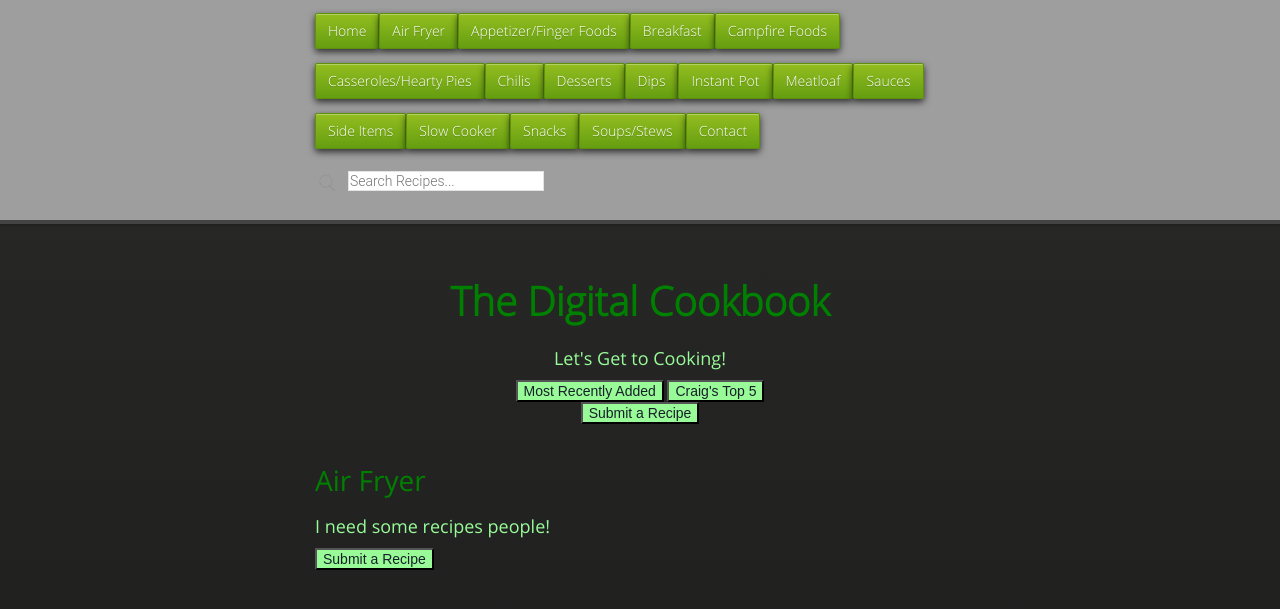
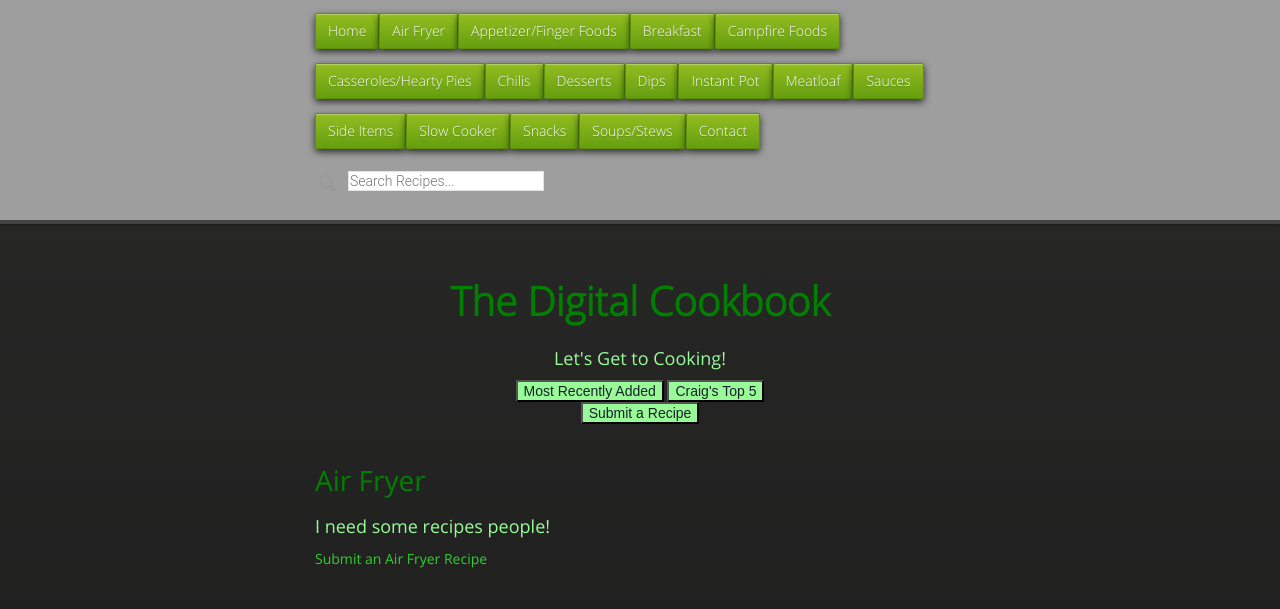
Before and after one commit to cmwillett/TheDigitalCookbook, a Jekyll site: the page built from AirFryer.md, in a window 1280 px wide. Shown: the top 609 px of the page. Built offline with Jekyll 4.4.1, drawn with Linux system fonts in a browser that asks for light colours; nearby versions of some CDN libraries.

```diff
--- a/AirFryer.md
+++ b/AirFryer.md
@@ -6,7 +6,4 @@
 # Air Fryer
 
 ### I need some recipes people!
-<form action="mailto:craig.willett@gmail.com" method="GET">
-    <input name="subject" type="hidden" value="TDC-New Recipe"/>
-    <input type="submit" value="Submit a Recipe" style="background-color:#98FB98; color:#17202A;"/>
-</form>
+[Submit an Air Fryer Recipe](mailto:craig.willett@gmail.com?Subject=TDC-New Air Fryer Recipe)
```
